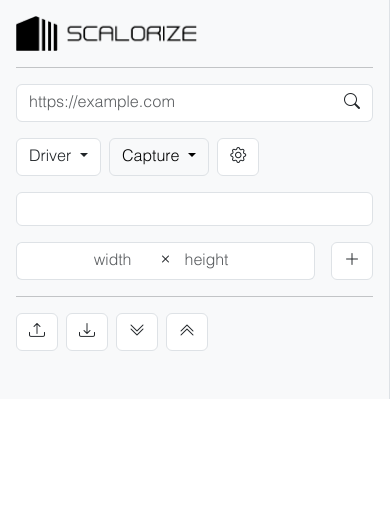
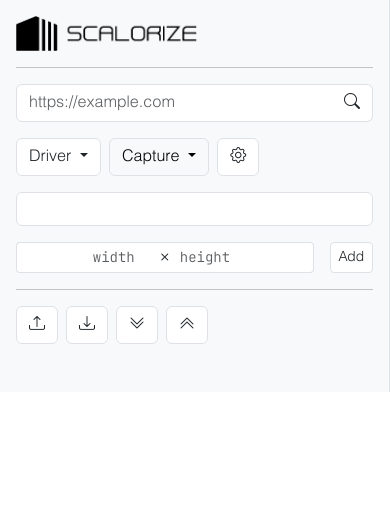
Before and after one commit to Corban-Lee/Scalorize, a Flask app: page / in a window 390 px wide, after a click on "Capture". Shown: the top 511 px of the page. Run offline with Flask 3, Linux system fonts and the light colour scheme; some libraries are stand-ins or nearby versions.

Commit message:
added jetbrains monospace font

```diff
--- a/WebShot/static/css/index.css
+++ b/WebShot/static/css/index.css
@@ -2,6 +2,15 @@
 @font-face {
     font-family: "Helios";
     src: url("/static/fonts/Helios-Light.ttf");
+}
+
+@font-face {
+    font-family: "JetBrains Mono";
+    src: url("/static/fonts/JetBrainsMono-Light.ttf");
+}
+
+.monospace {
+    font-family: "JetBrains Mono" !important;
 }
 
 body {
--- a/WebShot/templates/index.html
+++ b/WebShot/templates/index.html
@@ -76,15 +76,15 @@
 
                 <!-- Add Resolution Controls -->
                 <form id="addResolutionForm" class="d-flex mb-3">
-                    <div class="input-group">
-                        <input type="number" id="addResolutionWidth" class="form-control border-end-0 text-end" name="addResolutionWidth" placeholder="width">
+                    <div class="input-group input-group-sm monospace">
+                        <input type="number" id="addResolutionWidth" class="form-control border-end-0 text-end" name="addResolutionWidth" placeholder="width" required>
                         <div class="bg-body text-center px-0 border-top border-bottom d-flex align-items-center">
                             <i class="bi bi-x my-auto"></i>
                         </div>
-                        <input type="number" id="addResolutionHeight" class="form-control border-start-0" name="addResolutionHeight" placeholder="height">
+                        <input type="number" id="addResolutionHeight" class="form-control border-start-0" name="addResolutionHeight" placeholder="height" required>
                     </div>
-                    <button type="submit" id="addResolution" class="btn ms-3 btn-sidebar border">
-                        <i class="bi bi-plus-lg"></i>
+                    <button type="submit" id="addResolution" class="btn btn-sm ms-3 btn-sidebar border">
+                        Add
                     </button>
                 </form>
             </div>
@@ -117,9 +117,13 @@
         </div>
 
         <!-- Image Results Area -->
-        <div class="d-flex flex-grow-1 flex-column overflow-y-auto p-3">
-            <!-- row g-3 -->
-            <div class="" id="resultArea"></div>
+        <div class="d-flex flex-grow-1 flex-column overflow-y-auto p-4">
+            <div id="resultArea" class="row g-4">
+                <div class="col-xxl-3 col-lg-4 col-sm-6"></div>
+                <div class="col-xxl-3 col-lg-4 col-sm-6"></div>
+                <div class="col-xxl-3 col-lg-4 col-sm-6"></div>
+                <div class="col-xxl-3 col-lg-4 col-sm-6"></div>
+            </div>
         </div>
 
         <!-- toast container -->
```
Also changed, not shown: WebShot/static/fonts/JetBrainsMono-Light.ttf (added).
